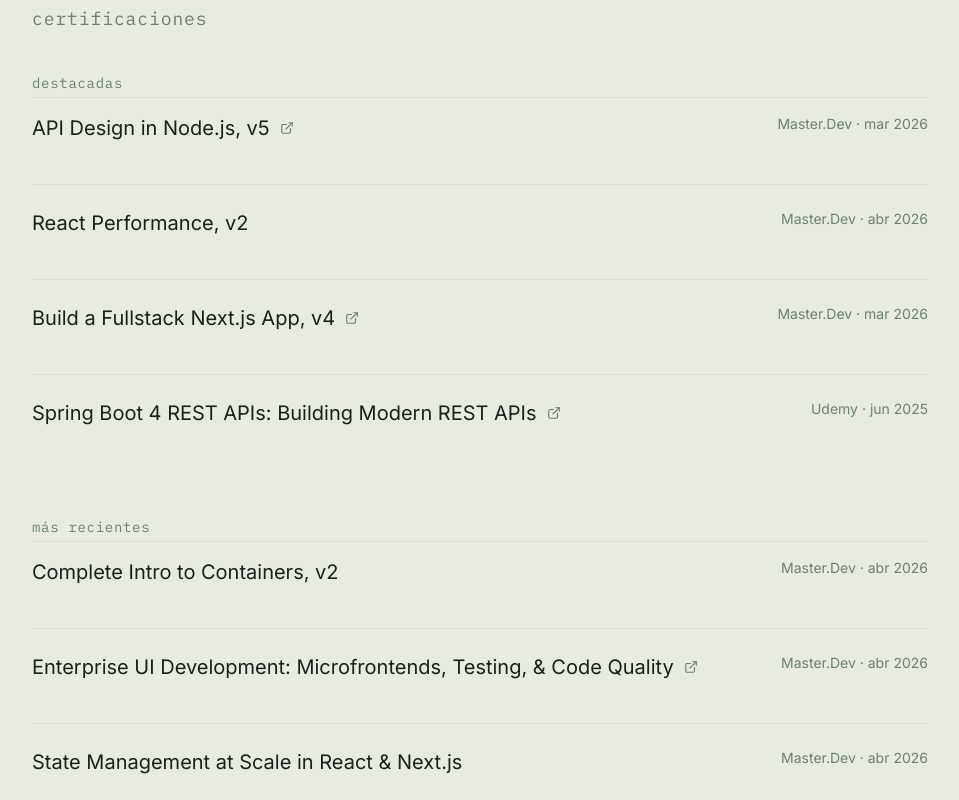
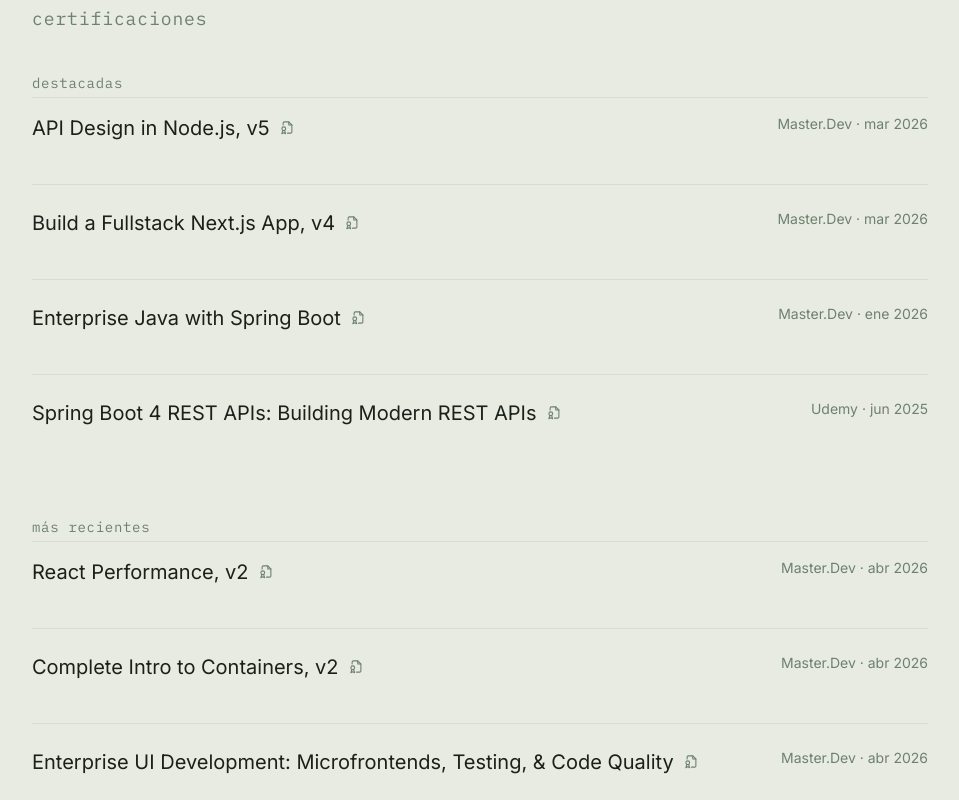
Before and after one commit to ivfrost/ivfrost-portfolio, a Next.js app: page / in a window 1280 px wide. Shown: the part 1960-2760 px from the top of the page, without its empty margins (160-1119 px from the left). Built offline with nearby package versions, Linux system fonts and the light colour scheme.

Commit message:
fix: add missing cert urls; precise collapse for certs

```diff
--- a/components/molecules/CertEntry.tsx
+++ b/components/molecules/CertEntry.tsx
@@ -1,6 +1,6 @@
 'use client';
-import { ExternalLink } from 'lucide-react';
 import Entry from './Entry';
+import { TbFileCertificate } from 'react-icons/tb';
 
 interface CertEntryProps {
 	title: string;
@@ -8,8 +8,8 @@
 	date?: string;
 	dateMeta?: boolean;
 	issuer?: string;
-	pinned?: boolean;
 	credentialUrl?: string;
+	ref?: React.Ref<HTMLDivElement>;
 }
 
 export default function CertEntry({
@@ -18,8 +18,8 @@
 	date,
 	dateMeta,
 	issuer,
-	pinned,
 	credentialUrl,
+	ref,
 }: CertEntryProps) {
 	const issuerNoBrackets = issuer
 		? issuer.replace(/\(.*?\)/g, '').trim()
@@ -32,10 +32,16 @@
 
 	return (
 		<Entry
+			ref={ref}
+			className="cert-entry"
 			title={title}
 			titleIcons={
 				credentialUrl ? (
-					<ExternalLink size={14} className="ml-1.5 inline-flex" />
+					<TbFileCertificate
+						size={15}
+						strokeWidth={1.75}
+						className="ml-1.5 inline-flex"
+					/>
 				) : undefined
 			}
 			titleMeta={computedMeta}
--- a/components/molecules/Entry.tsx
+++ b/components/molecules/Entry.tsx
@@ -8,7 +8,9 @@
 	titleMeta?: ReactNode;
 	number?: string;
 	children: ReactNode;
+	className?: string;
 	onClick?: () => void;
+	ref?: React.Ref<HTMLDivElement>;
 }
 
 export default function Entry({
@@ -18,12 +20,15 @@
 	titleMeta,
 	number,
 	children,
+	className,
 	onClick,
+	ref,
 }: EntryProps) {
 	return (
 		<div
+			ref={ref}
 			onClick={onClick}
-			className={`group pb-4 flex gap-4 sm:gap-6 sm:pb-6 items-baseline ${onClick ? 'cursor-pointer' : ''}`}
+			className={`group pb-4 flex gap-4 sm:gap-6 sm:pb-6 items-baseline ${onClick ? 'cursor-pointer' : ''} ${className}`}
 		>
 			{number && (
 				<span className="hidden md:block text-text-meta font-mono text-sm shrink-0">
--- a/components/organisms/CertList.tsx
+++ b/components/organisms/CertList.tsx
@@ -2,7 +2,7 @@
 import { ChevronDown } from 'lucide-react';
 import CertEntry from '../molecules/CertEntry';
 import { motion } from 'framer-motion';
-import { useState } from 'react';
+import { useState, useEffect, useRef } from 'react';
 import Button from '../atoms/Button';
 import { formatDate } from '@/lib/utils';
 
@@ -22,6 +22,16 @@
 		.filter((item) => !item.pinned)
 		.sort((a, b) => b.date.localeCompare(a.date));
 	const [isOpen, setIsOpen] = useState(false);
+	const certEntryRef = useRef<HTMLDivElement>(null);
+	const [certItemHeight, setCertItemHeight] = useState(70);
+
+	useEffect(() => {
+		if (certEntryRef.current) {
+			const entryHeight =
+				certEntryRef.current.getBoundingClientRect().height - 1;
+			setCertItemHeight(entryHeight);
+		}
+	}, []);
 
 	return (
 		<>
@@ -48,7 +58,6 @@
 											: issuerNoBrackets
 									}
 									credentialUrl={item.href}
-									pinned={item.pinned}
 								/>
 							);
 						})}
@@ -64,7 +73,11 @@
 						<motion.div
 							initial={false}
 							animate={{
-								height: isOpen ? 'auto' : recentItems.length > 5 ? 430 : 'auto',
+								height: isOpen
+									? 'auto'
+									: recentItems.length > 5
+										? `${certItemHeight * 5}px`
+										: 'auto',
 							}}
 							style={{ overflow: 'hidden' }}
 							className="divide-y divide-border-subtle space-y-6"
@@ -75,6 +88,7 @@
 									.trim();
 								return (
 									<CertEntry
+										ref={idx === 0 ? certEntryRef : null}
 										key={item.title + idx}
 										title={item.title}
 										titleMeta={
--- a/data/certs.ts
+++ b/data/certs.ts
@@ -11,17 +11,19 @@
 	{
 		title: 'React Performance, v2',
 		issuer: 'Master.Dev (Frontend Masters)',
+		href: 'https://static.frontendmasters.com/ud/c/8480cfc763/gsEzESQdBd/react-performance-v2-frontendmasters.pdf',
 		date: '2026-04',
-		pinned: true,
 	},
 	{
 		title: 'Complete Intro to Containers, v2',
 		issuer: 'Master.Dev (Frontend Masters)',
+		href: 'https://static.frontendmasters.com/ud/c/8480cfc763/fNQjbTScAe/complete-intro-containers-v2-frontendmasters.pdf',
 		date: '2026-04',
 	},
 	{
 		title: 'Cross-Platform Mobile Apps with Flutter',
 		issuer: 'Master.Dev (Frontend Masters)',
+		href: 'https://static.frontendmasters.com/ud/c/8480cfc763/boSKcKQkpY/flutter-frontendmasters.pdf',
 		date: '2026-03',
 	},
 	{
@@ -33,6 +35,7 @@
 	{
 		title: 'State Management at Scale in React & Next.js',
 		issuer: 'Master.Dev (Frontend Masters)',
+		href: 'https://static.frontendmasters.com/ud/c/8480cfc763/ByBKQsDZCh/react-nextjs-state-frontendmasters.pdf',
 		date: '2026-04',
 	},
 	{
@@ -45,43 +48,57 @@
 	{
 		title: 'Next.js Fundamentals, v4',
 		issuer: 'Master.Dev (Frontend Masters)',
+		href: 'https://static.frontendmasters.com/ud/c/8480cfc763/bCWFkdHrBA/next-js-v4-frontendmasters.pdf',
 		date: '2026-02',
 	},
 	{
 		title: 'React and TypeScript, v3',
 		issuer: 'Master.Dev (Frontend Masters)',
+		href: 'https://static.frontendmasters.com/ud/c/8480cfc763/hUofbjHgZn/react-typescript-v3-frontendmasters.pdf',
 		date: '2026-02',
 	},
 	{
 		title: 'Intermediate React, v6: RSCs, Hooks, & Performance',
 		issuer: 'Master.Dev (Frontend Masters)',
+		href: 'https://static.frontendmasters.com/ud/c/8480cfc763/dVjsrZPBjd/intermediate-react-v6-frontendmasters.pdf',
 		date: '2026-02',
 	},
 	{
 		title: 'Complete Intro to React, v9',
 		issuer: 'Master.Dev (Frontend Masters)',
+		href: 'https://static.frontendmasters.com/ud/c/8480cfc763/hixpadIGiV/complete-react-v9-frontendmasters.pdf',
 		date: '2026-02',
+	},
+	{
+		title: 'Enterprise Java with Spring Boot',
+		issuer: 'Master.Dev (Frontend Masters)',
+		href: 'https://static.frontendmasters.com/ud/c/8480cfc763/wUbVJunCnV/spring-boot-frontendmasters.pdf',
+		date: '2026-01',
+		pinned: true,
 	},
 	{
 		title: 'Tailwind CSS 4+',
 		issuer: 'Master.Dev (Frontend Masters)',
+		href: 'https://static.frontendmasters.com/ud/c/8480cfc763/XQKnWntAkM/tailwind-css-v2-frontendmasters.pdf',
 		date: '2025-11',
 	},
 	{
 		title: 'Introduction to Kotlin and Android Development',
 		issuer: 'Master.Dev (Frontend Masters)',
+		href: 'https://static.frontendmasters.com/ud/c/8480cfc763/gLTCmWdvqh/android-kotlin-frontendmasters.pdf',
 		date: '2025-10',
 	},
 	{
 		title: 'Vue 3 Fundamentals',
 		issuer: 'Master.Dev (Frontend Masters)',
+		href: 'https://static.frontendmasters.com/ud/c/8480cfc763/VcBlSkIIXh/vue-fundamentals-frontendmasters.pdf',
 		date: '2025-11',
 	},
 	{
 		title: '15 Days of SQL: The Complete SQL Masterclass 2025',
 		issuer: 'Udemy',
+		href: 'https://www.udemy.com/certificate/UC-182b5751-eb21-4573-b6b4-c487fc84e2a0/',
 		date: '2025-04',
-		href: 'https://www.udemy.com/certificate/UC-182b5751-eb21-4573-b6b4-c487fc84e2a0/',
 	},
 	{
 		title: 'Spring Boot 4 REST APIs: Building Modern REST APIs',
```
